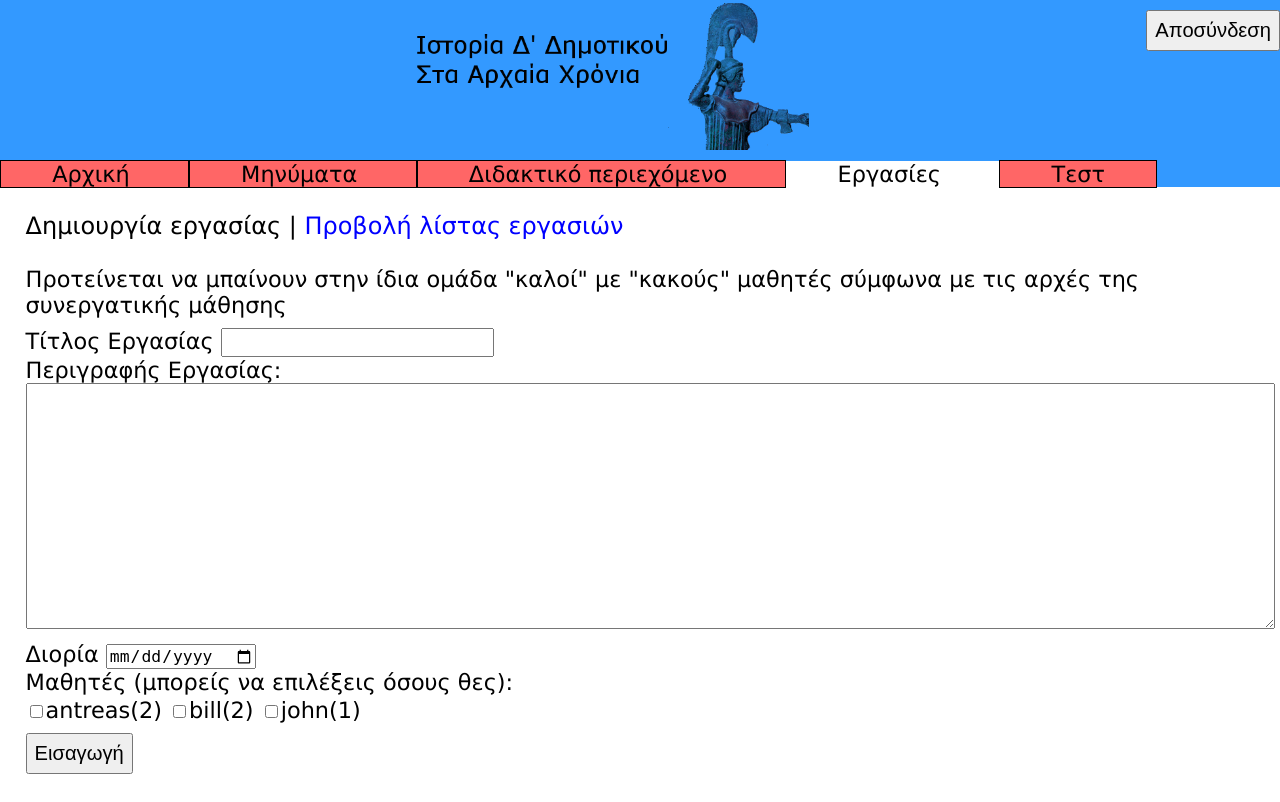
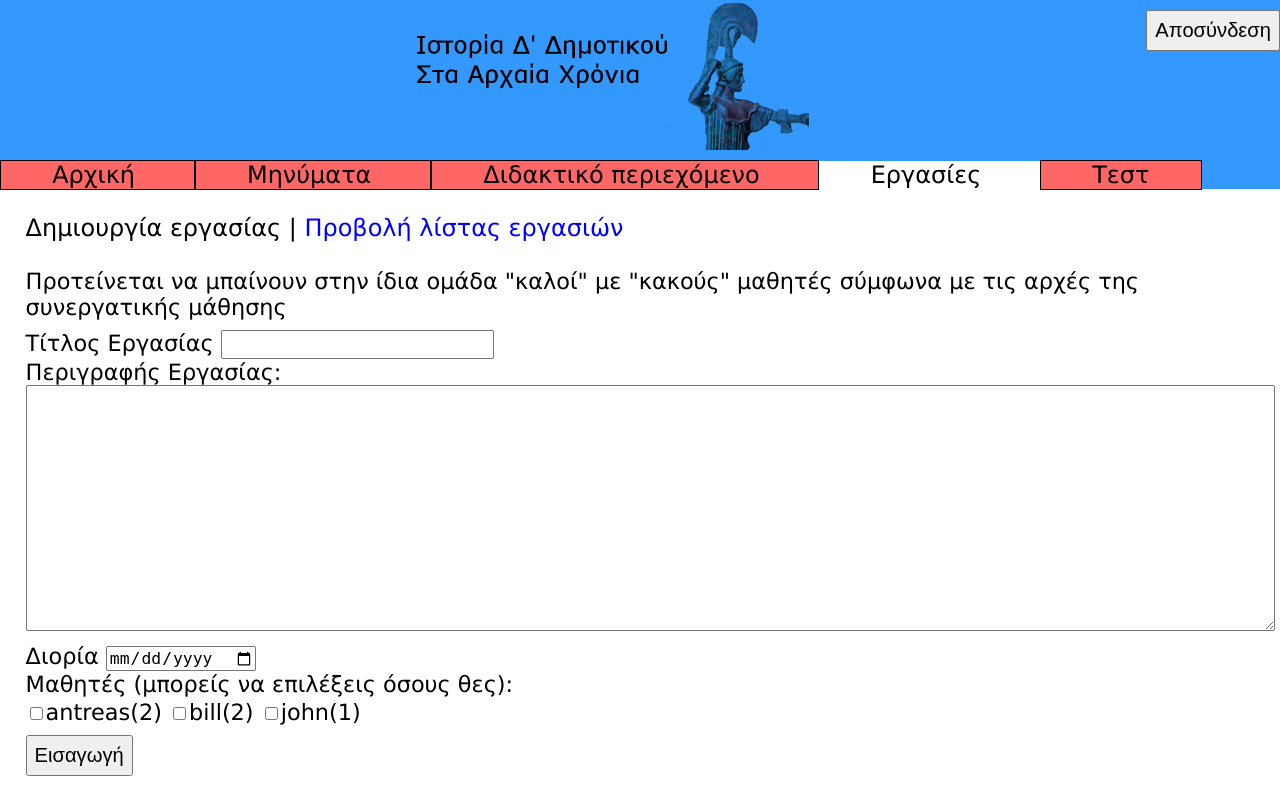
Before and after one commit to aggelos24/diplomatiki, a PHP site: page /professor/group_project.php in a window 1280 px wide. Before the commit the page ends 774 px from the top, so only its background shows below. Run offline with PHP 8.4, Linux system fonts and the light colour scheme; a user stored in the database is signed in; data comes from the database, SQL or seed files in the repository; some libraries are stand-ins or nearby versions.

Commit message:
Update group_project.php

```diff
--- a/code/professor/group_project.php
+++ b/code/professor/group_project.php
@@ -15,7 +15,7 @@
 <body>
 	<button class="logout" onclick="logout()"> Αποσύνδεση</button>
 	<img src="../banner.png" alt="Ιστορία Δ' Δημοτικού Στα Αρχαία Χρόνια" class="banner">
-	<div class="menu">
+	<div class="big menu">
 		<span class="menup"> <a href="phome.php" class="link_to_page"> Αρχική </a> </span>
 		<span class="menup"> <a href="message.php" class="link_to_page"> Μηνύματα </a> </span>
 		<span class="menup"> <a href="content.php" class="link_to_page"> Διδακτικό περιεχόμενο </a> </span>
```
